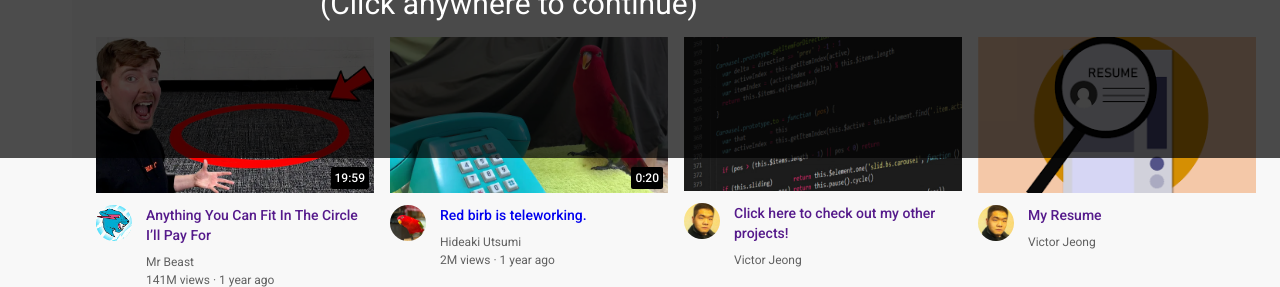
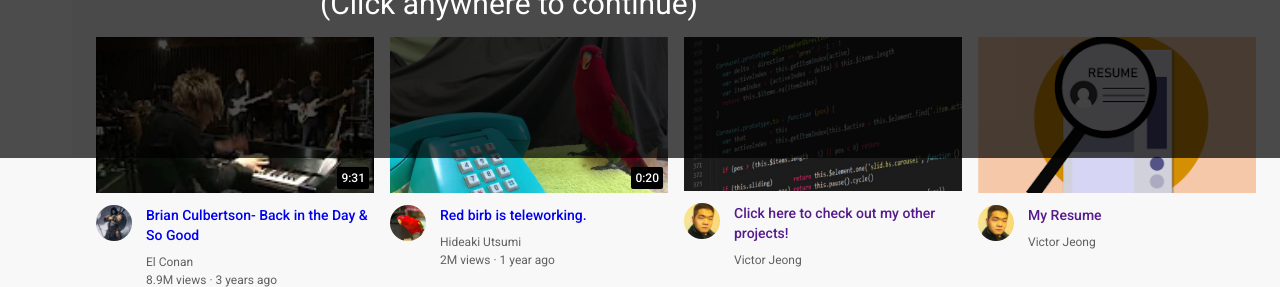
Before and after one commit to vjthrtn/youtube-recreation, a plain HTML site: page index.html in a window 1280 px wide. Shown: the part 642-929 px from the top of the page. Drawn offline with Linux system fonts and the light colour scheme; files whose address does not match are found by name.

```diff
--- a/index.html
+++ b/index.html
@@ -83,8 +83,6 @@
           </div>
         </div>
       </div>
-
-
 
     </header>
 
@@ -318,24 +316,24 @@
         </div>
 
         <div class="video-preview">
-          <a class="video-link" href="">
+          <a class="video-link" href="https://www.youtube.com/watch?v=DCopcNpzc60">
             <div class="thumbnail-row">
-              <img class="thumbnail" src="thumbnails/thumbnail-6.webp">
-              <div class="video-time">19:59</div>
+              <img class="thumbnail" src="thumbnails/bryan.webp">
+              <div class="video-time">9:31</div>
             </div>
             <div class="video-info-grid">
               <div class="channel-picture">
-                <img class='profile-picture' src="channel-pictures/channel-6.jpeg">
+                <img class='profile-picture' src="channel-pictures/conan.jpg">
               </div>
               <div class="video-info">
                 <p class="video-title">
-                  Anything You Can Fit In The Circle I’ll Pay For
+                  Brian Culbertson- Back in the Day & So Good
                 </p>
                 <p class="video-author">
-                  Mr Beast
+                  El Conan
                 </p>
                 <p class="video-stats">
-                  141M views &#183; 1 year ago
+                  8.9M views &#183; 3 years ago
                 </p>
               </div>
             </div>
```
Also changed, not shown: channel-pictures/conan.jpg (added), thumbnails/bryan.webp (added).
